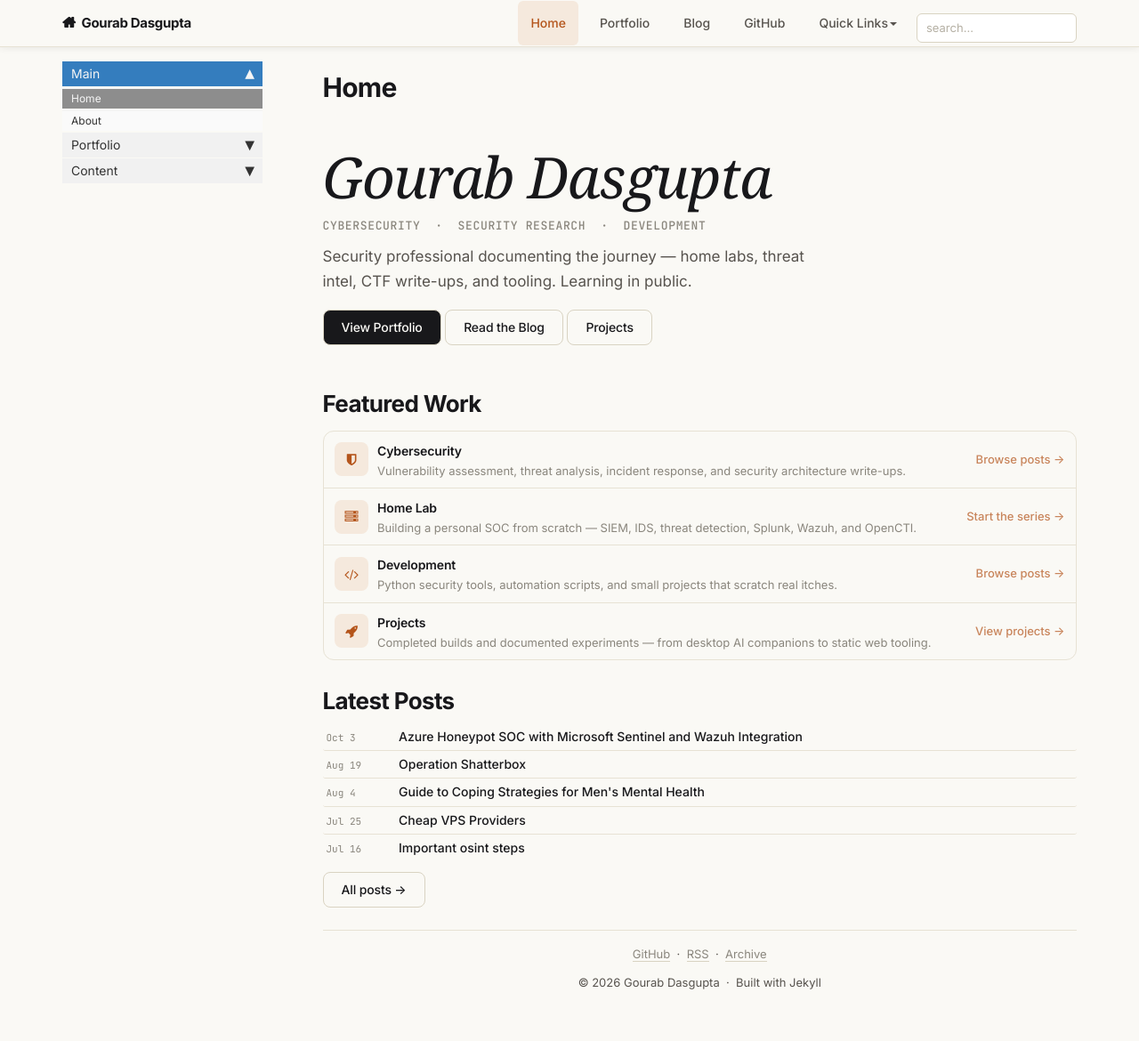
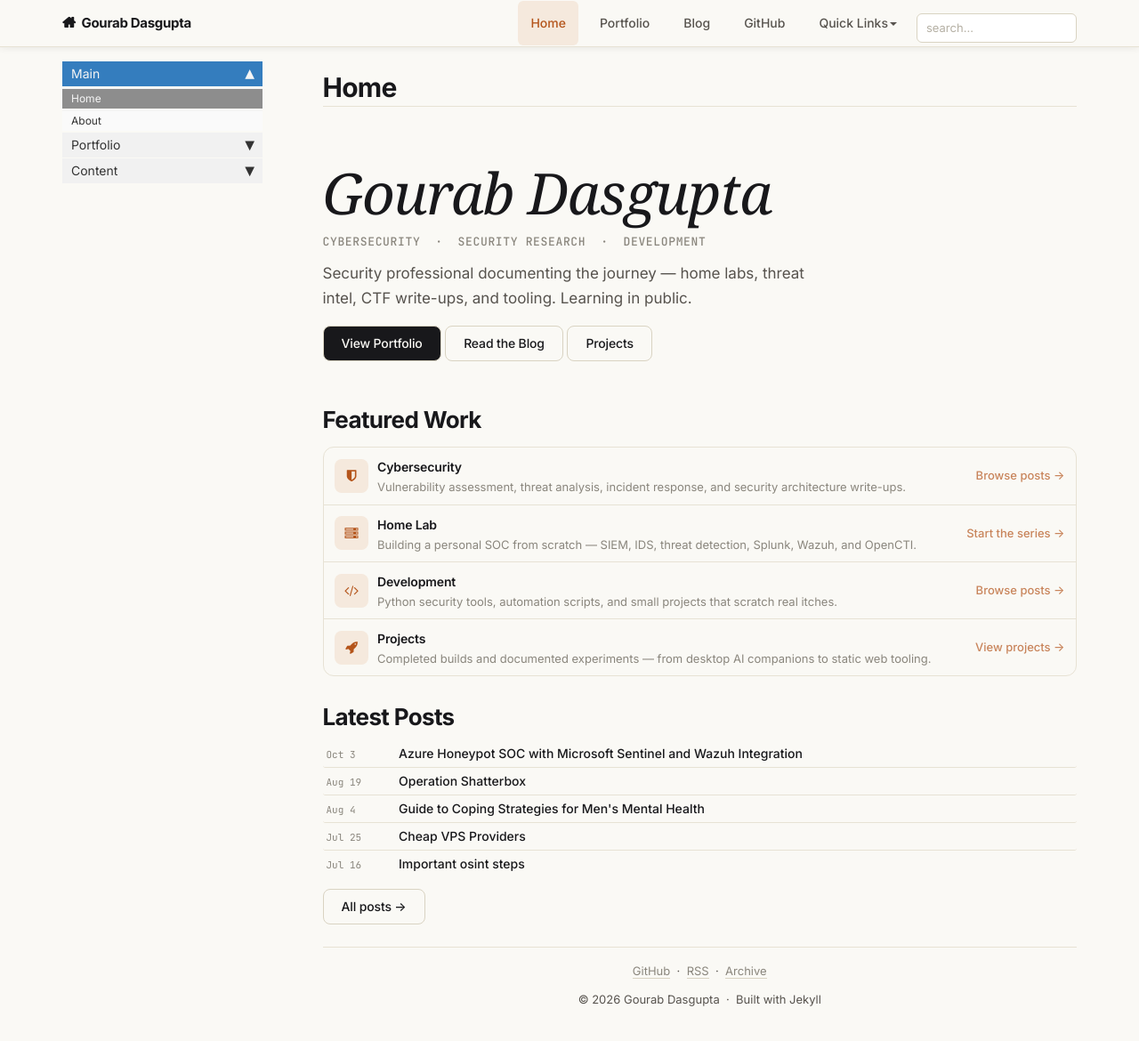
Before and after one commit to gourab026/gourab026.github.io, a Jekyll site: the page built from index.md, in a window 1280 px wide and 1207 px high. Shown: the top 1170 px of the window at 89% size. Built offline with Jekyll 4.4.1, drawn with Linux system fonts in a browser that asks for light colours; some web fonts are replaced; comment, search, counter and statistics services are not loaded.

Commit message:
Replace empty summary box with divider when no summary set
Co-Authored-By: Claude Sonnet 4.6 <noreply@anthropic.com>

```diff
--- a/_layouts/page.html
+++ b/_layouts/page.html
@@ -30,8 +30,10 @@ layout: default
 
 <div class="post-content">
 
-   {% if page.summary %}
+   {% if page.summary and page.summary != "" %}
     <div class="summary">{{page.summary}}</div>
+   {% else %}
+    <hr class="post-divider">
    {% endif %}
 
     {% unless page.toc == false %}
--- a/_layouts/post.html
+++ b/_layouts/post.html
@@ -20,8 +20,10 @@ layout: default
   </header>
 
   <div class="post-content" itemprop="articleBody">
-    {% if page.summary %}
+    {% if page.summary and page.summary != "" %}
     <div class="summary">{{ page.summary }}</div>
+    {% else %}
+    <hr class="post-divider">
     {% endif %}
 
     {{ content }}
--- a/css/site-theme.css
+++ b/css/site-theme.css
@@ -467,6 +467,12 @@ p.post-meta a:hover {
 .summary:before {
   content: "" !important;
   display: none !important;
+}
+
+hr.post-divider {
+  border: none !important;
+  border-top: 1px solid var(--border) !important;
+  margin: 0 0 1.75rem !important;
 }
 
 /* ═══════════════════════════════════════════════════
```
